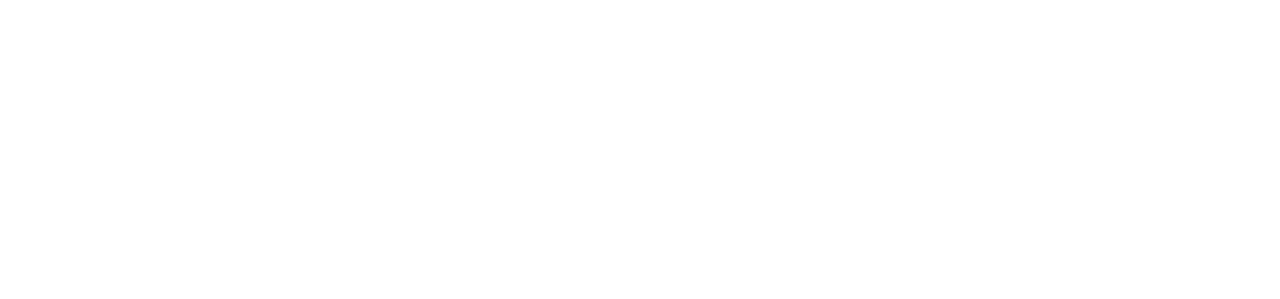
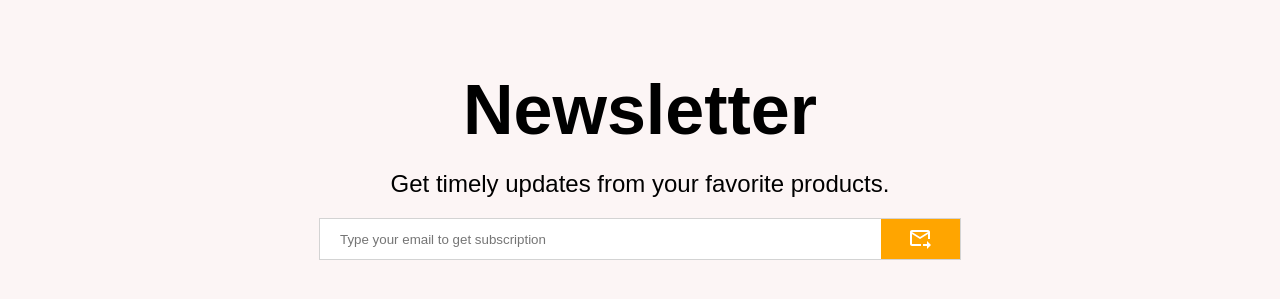
Before and after one commit to Hongseoupyun/e-commerce_MERN_redux_stripe, a React (Create React App) app: page / in a window 1280 px wide. Shown: the part 2331-2630 px from the top of the page. Before the commit the page ends 2256 px from the top, so only its background shows below. Built offline with nearby package versions, Linux system fonts and the light colour scheme; a web font is replaced by a local one.

Commit message:
developed(Newsletter):developed Newsletter components and UI

```diff
--- /dev/null
+++ b/src/components/Newsletter.js
@@ -0,0 +1,56 @@
+import React from "react";
+import styled from "styled-components";
+import ForwardToInboxOutlinedIcon from "@mui/icons-material/ForwardToInboxOutlined";
+
+function Newsletter() {
+  return (
+    <Container>
+      <Title>Newsletter</Title>
+      <Description>Get timely updates from your favorite products.</Description>
+      <InputContainer>
+        <Input placeholder="Type your email to get subscription" />
+        <Button>
+          <ForwardToInboxOutlinedIcon />
+        </Button>
+      </InputContainer>
+    </Container>
+  );
+}
+
+const Container = styled.div`
+  display: flex;
+  flex-direction: column;
+  height: 60vh;
+  background-color: #fcf5f5;
+  align-items: center;
+  justify-content: center;
+`;
+const Title = styled.h1`
+  font-size: 70px;
+  margin-bottom: 20px;
+`;
+const Description = styled.p`
+  font-size: 24px;
+  margin-bottom: 20px;
+  font-weight: 300;
+`;
+const InputContainer = styled.div`
+  display: flex;
+  width: 50%;
+  height: 40px;
+  background-color: white;
+  justify-content: space-between;
+  border: 1px solid lightgray;
+`;
+const Input = styled.input`
+  border: none;
+  flex: 8;
+  padding-left: 20px;`;
+
+const Button = styled.button`
+  border: none;
+  background-color: orange;
+  color: white;
+  flex: 1;`;
+
+export default Newsletter;
--- a/src/pages/Home.js
+++ b/src/pages/Home.js
@@ -4,6 +4,7 @@
 import Slider from "components/Slider";
 import Categories from "components/Categories";
 import Products from "components/Products";
+import Newsletter from "components/Newsletter";
 
 function Home() {
   return (
@@ -13,6 +14,7 @@
       <Slider/>
       <Categories/>
       <Products/>
+      <Newsletter/>
     </div>
   );
 }
```
